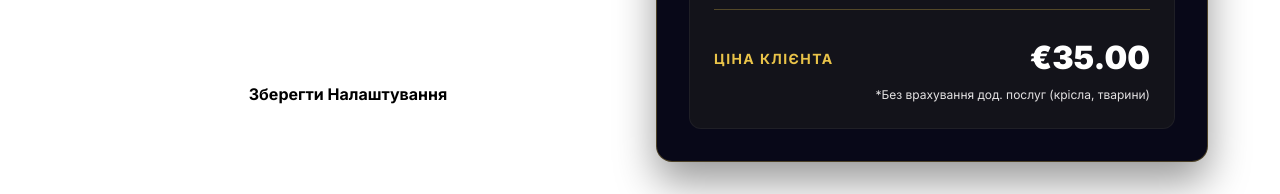
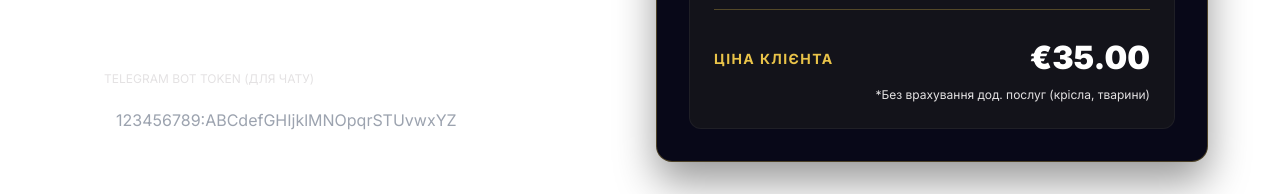
Before and after one commit to Areboot-andrew/VipCar, a Next.js app in the folder carcrm/: page /admin/pricing in a window 1280 px wide. Shown: the part 1245-1439 px from the top of the page. Built offline with nearby package versions, Linux system fonts and the light colour scheme; no server answers; the database is empty.

Commit message:
Add telegram_bot_token input to Settings UI

```diff
--- a/carcrm/src/app/admin/pricing/page.tsx
+++ b/carcrm/src/app/admin/pricing/page.tsx
@@ -126,6 +126,11 @@ export default function AdminPricingPage() {
                 <input value={settings.base_location_lng} onChange={e => setSettings({...settings, base_location_lng: e.target.value})} style={{ width: '100%', padding: '12px', backgroundColor: 'var(--bg-primary)', border: '1px solid var(--border-color)', color: 'white', borderRadius: '8px' }} />
               </div>
             </div>
+
+            <div style={{ marginTop: '16px' }}>
+              <label style={{ display: 'block', fontSize: '12px', textTransform: 'uppercase', color: 'var(--text-secondary)', marginBottom: '8px' }}>Telegram Bot Token (Для чату)</label>
+              <input value={settings.telegram_bot_token || ''} onChange={e => setSettings({...settings, telegram_bot_token: e.target.value})} placeholder="123456789:ABCdefGHIjklMNOpqrSTUvwxYZ" style={{ width: '100%', padding: '12px', backgroundColor: 'var(--bg-primary)', border: '1px solid var(--border-color)', color: 'white', borderRadius: '8px' }} />
+            </div>
           </div>
 
           <button type="submit" disabled={saving} style={{ width: '100%', marginTop: '32px', padding: '16px', backgroundColor: 'var(--accent-gold)', border: 'none', color: '#000', cursor: 'pointer', fontWeight: 'bold', borderRadius: '8px', fontSize: '16px' }}>
```
